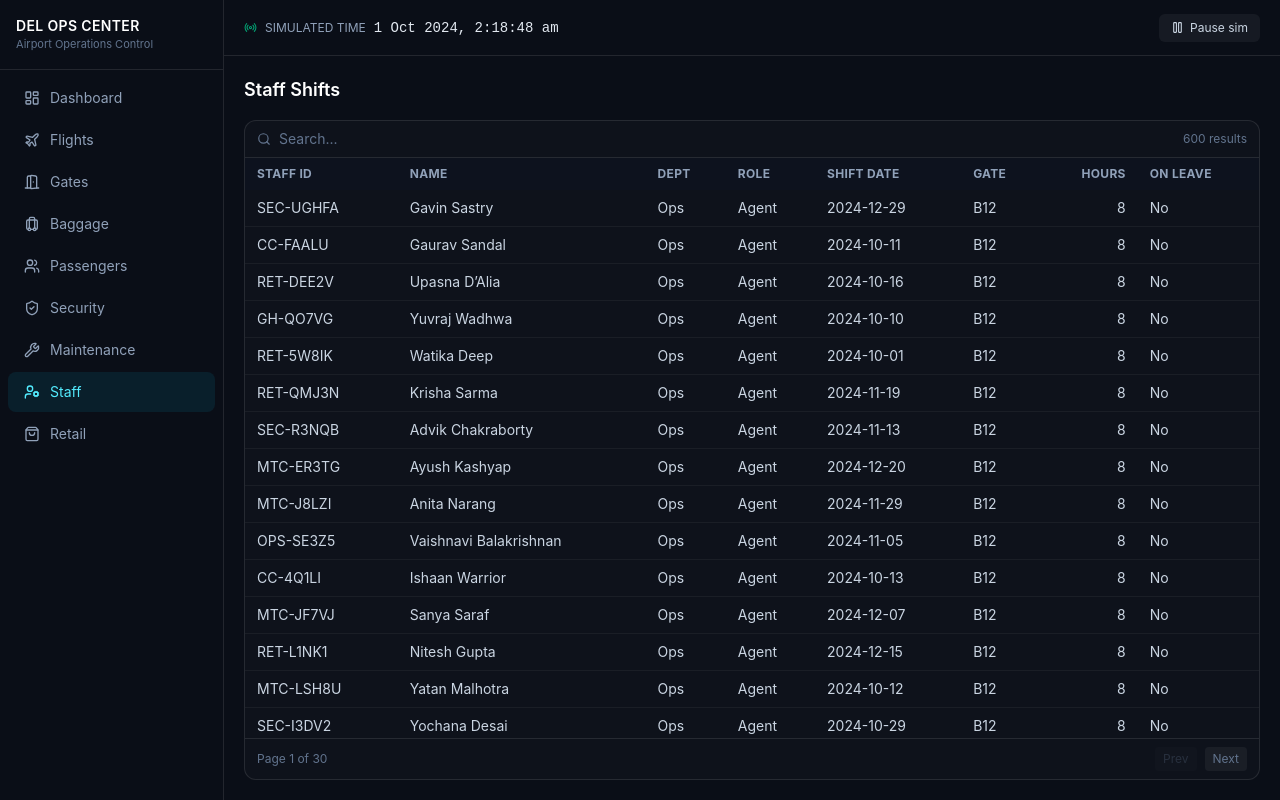
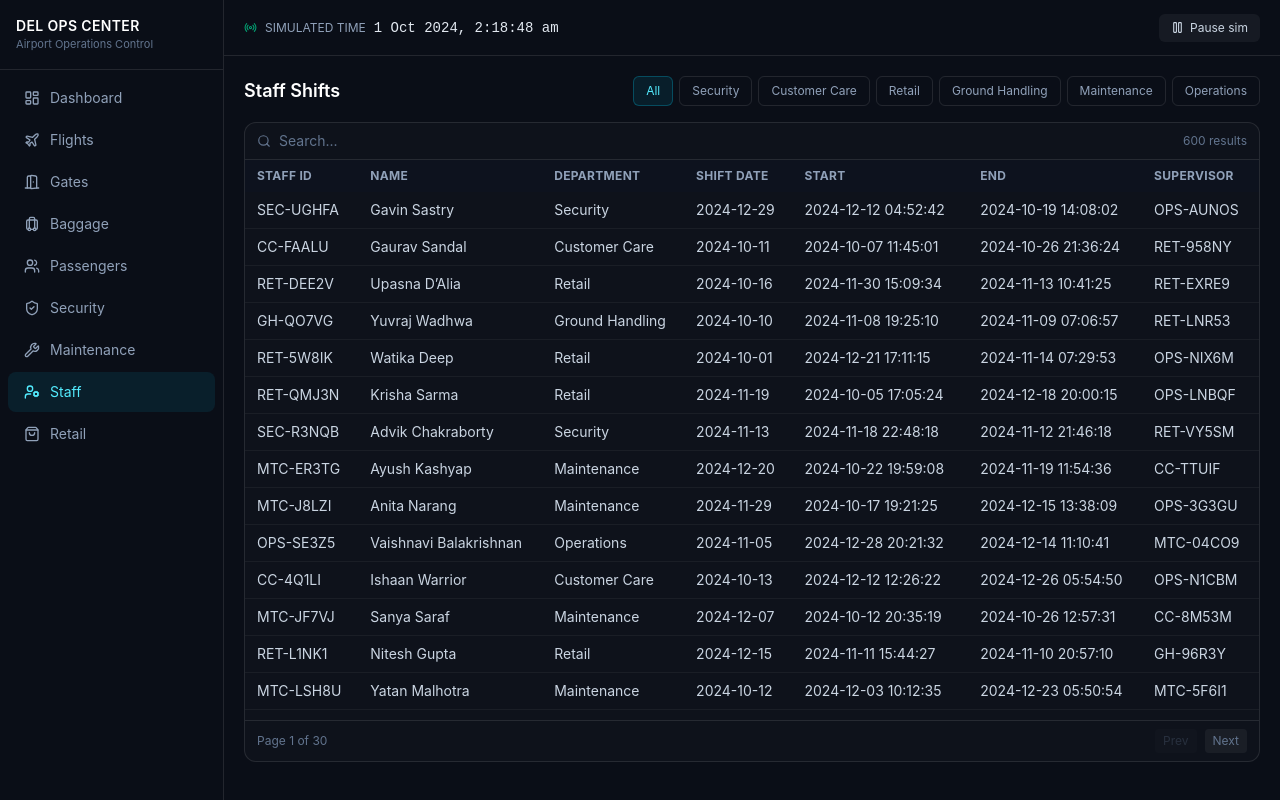
Before and after one commit to anurag2882/airport-control, a React (Vite) app: page /staff in a window 1280 px wide. Built offline with nearby package versions, Linux system fonts and the light colour scheme.

Commit message:
Fixed issues

```diff
--- a/src/components/FlightDrilldown.tsx
+++ b/src/components/FlightDrilldown.tsx
@@ -31,12 +31,17 @@ export function FlightDrilldown({ flight }: { flight: Flight }) {
     // retail_transactions carries its own flight_number field — a direct, exact join
     const retail = data.retail.filter((r) => r.flight_number === flight.flight_number)
 
-    // staff_shifts has no flight_number at all, so this is a best-effort join:
-    // crew assigned to this flight's gate on the same calendar date as departure
+    // staff_shifts.csv has no flight_number or usable gate field — its
+    // gate_assigned/terminal/department/role columns are constant across all
+    // 600 rows (see SCHEMA_NOTES.md). The only real, varying join dimension
+    // available is shift_date, so this shows airport-wide staffing for that
+    // day rather than pretending to know who was at this specific gate.
     const flightDate = flight.scheduled_departure?.slice(0, 10)
-    const staff = data.staff.filter(
-      (s) => s.gate_assigned === flight.gate && s.shift_date?.slice(0, 10) === flightDate
-    )
+    const staffOnDuty = data.staff.filter((s) => s.shift_date?.slice(0, 10) === flightDate)
+    const staffByDept = staffOnDuty.reduce<Record<string, number>>((acc, s) => {
+      acc[s.derived_department] = (acc[s.derived_department] || 0) + 1
+      return acc
+    }, {})
 
     const flaggedBags = bags.filter((b) => b.is_flagged || b.mishandling_count > 0)
     const checkedIn = passengers.filter((p) => p.checkin_time).length
@@ -46,7 +51,7 @@ export function FlightDrilldown({ flight }: { flight: Flight }) {
     const retailTotal = retail.reduce((acc, r) => acc + (r.amount_inr ?? 0), 0)
 
     return {
-      passengers, bags, gateEvents, maintenance, retail, staff,
+      passengers, bags, gateEvents, maintenance, retail, staffOnDuty, staffByDept,
       flaggedBags, checkedIn, businessCount, openWorkOrders, aogRisk, retailTotal,
     }
   }, [data, flight])
@@ -54,7 +59,7 @@ export function FlightDrilldown({ flight }: { flight: Flight }) {
   if (!linked) return null
 
   const {
-    passengers, bags, gateEvents, maintenance, retail, staff,
+    passengers, bags, gateEvents, maintenance, retail, staffOnDuty, staffByDept,
     flaggedBags, checkedIn, businessCount, openWorkOrders, aogRisk, retailTotal,
   } = linked
 
@@ -201,28 +206,28 @@ export function FlightDrilldown({ flight }: { flight: Flight }) {
         </div>
       </section>
 
-      {/* Staff — approximate join, no shared key exists in the source data */}
+      {/* Staff — no reliable per-gate/per-flight key exists in the source data,
+          so this shows same-day airport staffing by real department instead
+          of a fabricated gate-specific crew list */}
       <section>
         <div className="flex items-center gap-2 text-sm text-slate-300 mb-2">
           <UserCog size={14} className="text-cyan-400" />
-          Gate Crew ({staff.length})
+          Staffing on {flight.scheduled_departure?.slice(0, 10)} ({staffOnDuty.length})
         </div>
         <div className="text-[11px] text-slate-500 mb-2">
-          Approximate match — staff_shifts has no flight_number field, so this matches crew on
-          gate {flight.gate} scheduled the same calendar day.
+          staff_shifts.csv has no gate or flight_number field that actually varies, so this is
+          airport-wide staffing for the day, broken down by department (derived from staff ID
+          prefix) rather than a per-gate crew list.
         </div>
-        <div className="max-h-32 overflow-auto rounded-lg border border-white/10">
-          {staff.slice(0, 8).map((s) => (
-            <div
-              key={s.staff_id}
-              className="flex justify-between text-xs px-3 py-1.5 border-b border-white/5 last:border-0 text-slate-300"
-            >
-              <span>{s.staff_name} · {s.role}</span>
-              <span className="text-slate-500">{s.shift_start}–{s.shift_end}</span>
+        <div className="rounded-lg border border-white/10 divide-y divide-white/5">
+          {Object.entries(staffByDept).map(([dept, count]) => (
+            <div key={dept} className="flex justify-between text-xs px-3 py-1.5 text-slate-300">
+              <span>{dept}</span>
+              <span className="text-slate-500">{count} on shift</span>
             </div>
           ))}
-          {staff.length === 0 && (
-            <div className="text-xs text-slate-500 px-3 py-2">No gate crew matched for this date/gate.</div>
+          {staffOnDuty.length === 0 && (
+            <div className="text-xs text-slate-500 px-3 py-2">No staff records for this date.</div>
           )}
         </div>
       </section>
--- a/src/lib/loadData.ts
+++ b/src/lib/loadData.ts
@@ -1,5 +1,6 @@
 import Papa from 'papaparse'
-import type { AirportDataset } from '../types'
+import type { AirportDataset, StaffShift } from '../types'
+import { deriveStaffDepartment } from './staffDepartment'
 
 // IMPORTANT: we do NOT use Papaparse's `dynamicTyping` option. It applies a
 // generic float/int regex to every field, and that regex treats strings like
@@ -66,6 +67,11 @@ export async function loadAirportDataset(): Promise<AirportDataset> {
       loadCsv('/data/retail_transactions.csv'),
     ])
 
+  const staffWithDept: StaffShift[] = (staff as StaffShift[]).map((s) => ({
+    ...s,
+    derived_department: deriveStaffDepartment(s.staff_id),
+  }))
+
   return {
     flights,
     passengers,
@@ -73,7 +79,7 @@ export async function loadAirportDataset(): Promise<AirportDataset> {
     gateEvents,
     security,
     maintenance,
-    staff,
+    staff: staffWithDept,
     retail,
   } as AirportDataset
 }
--- /dev/null
+++ b/src/lib/staffDepartment.ts
@@ -0,0 +1,13 @@
+const PREFIX_MAP: Record<string, string> = {
+  SEC: 'Security',
+  CC: 'Customer Care',
+  RET: 'Retail',
+  GH: 'Ground Handling',
+  MTC: 'Maintenance',
+  OPS: 'Operations',
+}
+
+export function deriveStaffDepartment(staffId: string): string {
+  const prefix = staffId?.split('-')[0]
+  return PREFIX_MAP[prefix] ?? 'Unknown'
+}
--- a/src/pages/Dashboard.tsx
+++ b/src/pages/Dashboard.tsx
@@ -25,7 +25,11 @@ export default function Dashboard() {
       data.security.reduce((acc, s) => acc + s.queue_length, 0) / (data.security.length || 1)
     const flaggedBags = data.baggage.filter((b) => b.is_flagged).length
     const aog = data.maintenance.filter((m) => m.is_aog).length
-    const onLeave = data.staff.filter((s) => s.is_on_leave).length
+    // NOTE: staff_shifts.csv's is_on_leave column is constant `False` across
+    // all 600 rows — it carries no signal, so we don't use it. staff on duty
+    // for the current sim date is a real, clock-driven number instead.
+    const simDateStr = new Date(simNow).toISOString().slice(0, 10)
+    const staffOnDuty = data.staff.filter((s) => s.shift_date?.slice(0, 10) === simDateStr).length
     const revenue = data.retail.reduce((acc, r) => acc + (r.amount_inr ?? 0), 0)
 
     const delayReasons: Record<string, number> = {}
@@ -52,7 +56,7 @@ export default function Dashboard() {
       avgQueue: Math.round(avgQueue),
       flaggedBags,
       aog,
-      onLeave,
+      staffOnDuty,
       revenue,
       delayReasons: Object.entries(delayReasons).map(([name, value]) => ({ name, value })),
       hourly,
@@ -73,7 +77,7 @@ export default function Dashboard() {
         <StatCard label="Avg security queue" value={stats.avgQueue} sub="passengers per lane" />
         <StatCard label="Flagged bags" value={stats.flaggedBags} tone="warning" />
         <StatCard label="Aircraft AOG" value={stats.aog} tone={stats.aog > 0 ? 'critical' : 'good'} />
-        <StatCard label="Staff on leave" value={stats.onLeave} />
+        <StatCard label="Staff on duty today" value={stats.staffOnDuty} sub="matched to sim date" />
         <StatCard label="Duty-free revenue" value={`₹${(stats.revenue / 1000).toFixed(0)}k`} tone="good" />
         <StatCard label="Active alerts" value={alerts.length} tone={alerts.length > 5 ? 'critical' : 'default'} />
       </div>
--- a/src/pages/Staff.tsx
+++ b/src/pages/Staff.tsx
@@ -1,32 +1,61 @@
+import { useState } from 'react'
 import { useAirportStore } from '../store/useAirportStore'
 import { DataTable } from '../components/DataTable'
 import type { Column } from '../components/DataTable'
 import type { StaffShift } from '../types'
+import clsx from 'clsx'
+
+const DEPARTMENTS = ['All', 'Security', 'Customer Care', 'Retail', 'Ground Handling', 'Maintenance', 'Operations']
 
 export default function Staff() {
   const { data } = useAirportStore()
+  const [dept, setDept] = useState('All')
   if (!data) return null
 
+  const rows = dept === 'All' ? data.staff : data.staff.filter((s) => s.derived_department === dept)
+
+  // NOTE: staff_shifts.csv's own department/role/terminal/gate_assigned/
+  // shift_duration_hours/is_on_leave/language columns are constant across
+  // every one of its 600 rows (see SCHEMA_NOTES.md) — they carry no real
+  // signal, so they're deliberately left out of this table. derived_department
+  // (parsed from the staff_id prefix) is the real department field.
   const columns: Column<StaffShift>[] = [
     { key: 'staff_id', label: 'Staff ID' },
     { key: 'staff_name', label: 'Name' },
-    { key: 'department', label: 'Dept' },
-    { key: 'role', label: 'Role' },
+    { key: 'derived_department', label: 'Department' },
     { key: 'shift_date', label: 'Shift Date' },
-    { key: 'gate_assigned', label: 'Gate' },
-    { key: 'shift_duration_hours', label: 'Hours', numeric: true },
-    { key: 'is_on_leave', label: 'On Leave', render: (s) => (s.is_on_leave ? 'Yes' : 'No') },
+    { key: 'shift_start', label: 'Start' },
+    { key: 'shift_end', label: 'End' },
+    { key: 'supervisor_id', label: 'Supervisor' },
   ]
 
   return (
     <div className="space-y-4">
-      <h1 className="text-lg font-semibold text-white">Staff Shifts</h1>
-      <div className="rounded-xl border border-white/10 bg-white/[0.02] h-[calc(100vh-140px)]">
+      <div className="flex items-center justify-between">
+        <h1 className="text-lg font-semibold text-white">Staff Shifts</h1>
+        <div className="flex gap-1.5 text-xs flex-wrap">
+          {DEPARTMENTS.map((d) => (
+            <button
+              key={d}
+              onClick={() => setDept(d)}
+              className={clsx(
+                'px-3 py-1.5 rounded-md border',
+                dept === d
+                  ? 'bg-cyan-500/10 border-cyan-500/30 text-cyan-300'
+                  : 'border-white/10 text-slate-400 hover:bg-white/5'
+              )}
+            >
+              {d}
+            </button>
+          ))}
+        </div>
+      </div>
+      <div className="rounded-xl border border-white/10 bg-white/[0.02] h-[calc(100vh-160px)]">
         <DataTable
           columns={columns}
-          rows={data.staff}
+          rows={rows}
           rowKey={(s) => s.staff_id}
-          searchKeys={['staff_id', 'staff_name', 'department', 'role']}
+          searchKeys={['staff_id', 'staff_name', 'derived_department']}
         />
       </div>
     </div>
--- a/src/types/index.ts
+++ b/src/types/index.ts
@@ -142,8 +142,9 @@ export interface MaintenanceLog {
 export interface StaffShift {
   staff_id: string
   staff_name: string
-  department: string
-  role: string
+  department: string // constant "Ops" for every row in the source data — not useful, see derived_department
+  role: string // constant "Agent" for every row — not useful
+  derived_department: string // parsed from staff_id prefix (SEC/CC/RET/GH/MTC/OPS) — the real signal
   shift_date: string
   shift_start: string
   shift_end: string
```
Also changed, not shown: 1 other file (tests, documents, lock files or other folders).
